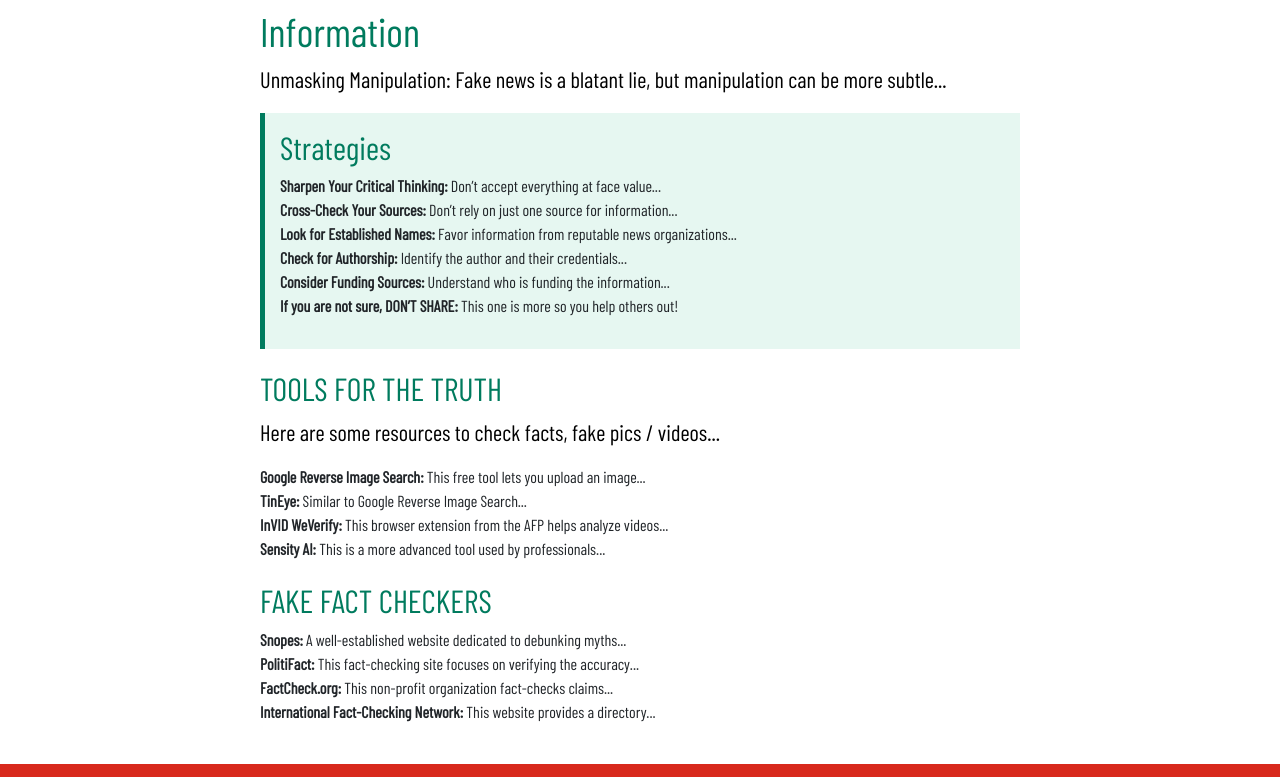
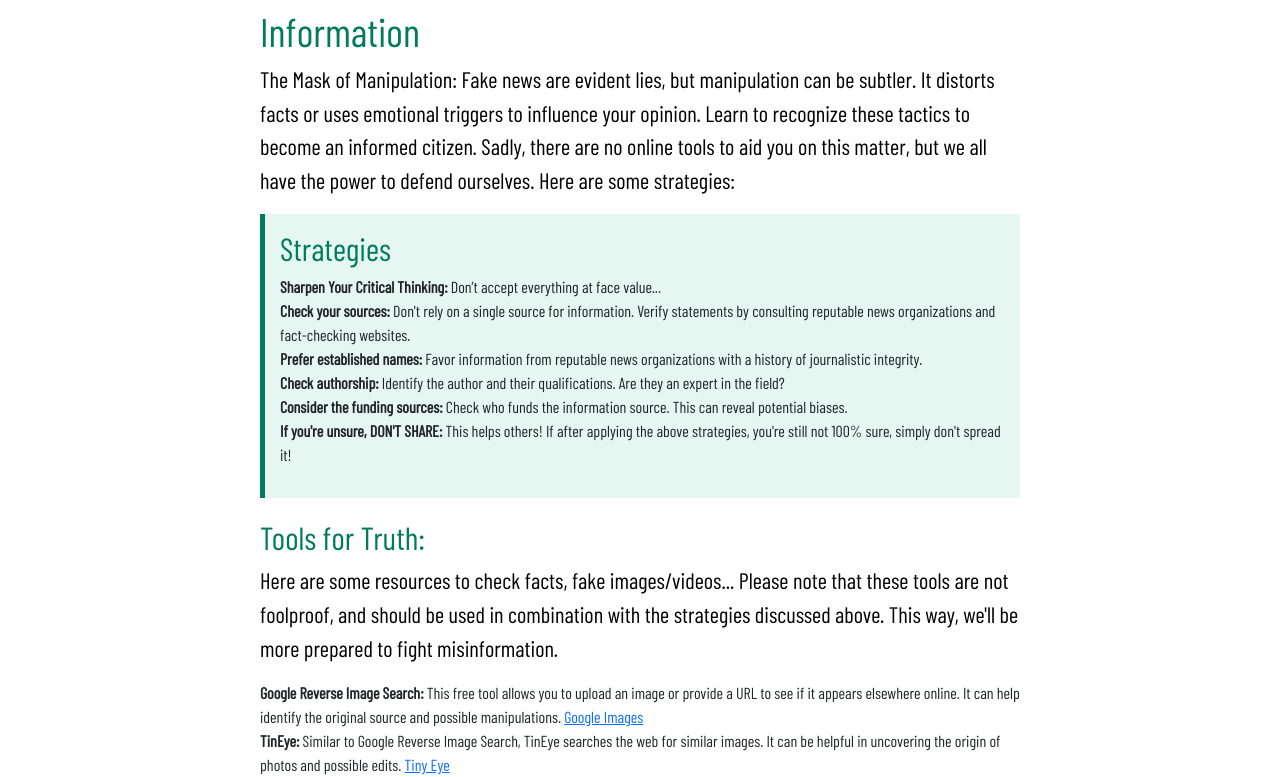
Before and after one commit to afaf2024/frontEnd, a website: page pages/information.html in a window 1280 px wide. Shown: the part 183-960 px from the top of the page. Drawn offline with nearby package versions, Linux system fonts and the light colour scheme; a web font is replaced by a local one.

Commit message:
added language support for information site

```diff
--- a/modules/language-switcher/data/de.json
+++ b/modules/language-switcher/data/de.json
@@ -9,7 +9,7 @@
   "gamepage-description": "Das Lernen über Fake News kann überwältigend sein, aber wer sagt, dass es keinen Spaß machen kann? Teste deine Detektivfähigkeiten mit unserem interaktiven Spiel! Wähle dein Spiel – wir haben verschiedene Typen von Bildern und Videos bis hin zu Nachrichten...  \nKannst du das Wahre vom Falschen unterscheiden?  \nDieses Spiel ist eine großartige Möglichkeit, um:  \n- Deine kritischen Denkfähigkeiten zu schärfen.  \n- Zu lernen, wie man Warnsignale in Online-Informationen erkennt.  \n- Ein informierter Bürger im digitalen Zeitalter zu werden.  \n\nWenn dir die Spiele gefallen haben, hör nicht auf! Wir haben verschiedene Seiten, Informationen, Leitfäden und Online-Tools, die du auf unserer Seite nutzen kannst, um dich im Informationszeitalter gegen gefälschte Inhalte zu schützen. Schau dir den Rest unserer Seite an!\n",
 
   "informationpage-title": "Information",
-  "informationpage-masquerade-title": "Die Maskerade der Manipulation:",
+  "informationpage-masquerade-title": "Die Maskerade der Manipulation: Fake News sind eine offensichtliche Lüge, aber Manipulation kann subtiler sein. Sie verdreht Fakten oder nutzt emotionale Trigger, um deine Meinung zu beeinflussen. Lerne, diese Taktiken zu erkennen, um ein informierter Bürger zu werden. Leider gibt es keine Online-Tools, die dir dabei helfen, aber wir alle haben die Macht, uns zu wehren. Hier sind einige Strategien:",
   "informationpage-masquerade-description": "Fake News sind eine offensichtliche Lüge, aber Manipulation kann subtiler sein. Sie verdreht Fakten oder nutzt emotionale Trigger, um deine Meinung zu beeinflussen. Lerne, diese Taktiken zu erkennen, um ein informierter Bürger zu werden. Leider gibt es keine Online-Tools, die dir dabei helfen, aber wir alle haben die Macht, uns zu wehren. Hier sind einige Strategien:\n",
   "informationpage-masquerade-bp1-title": "Schärfe dein kritisches Denken:",
   "informationpage-masquerade-bp1-content": "Glaub nicht alles, was du siehst. Hinterfrage die Quelle, die präsentierten Beweise und mögliche Vorurteile.\n",
--- a/modules/language-switcher/data/en.json
+++ b/modules/language-switcher/data/en.json
@@ -9,41 +9,26 @@
   "gamepage-description": "Learning about fake news can be overwhelming, but who says it can't be fun? Test your detective skills with our interactive game! Choose your game – we have different types of images and videos, even news... \nCan you tell the true from the false? \nThis game is a great way to: \n- Sharpen your critical thinking skills. \n- Learn how to spot warning signs in online information. \n- Become an informed citizen in the digital age. \n\nIf you enjoyed the games, don't stop! We have various pages, information, guides, and online tools you can use on our site to protect yourself from fake content in the information age. Check out the rest of our site!\n",
 
   "informationpage-title": "Information",
-  "informationpage-masquerade-title": "The Mask of Manipulation:",
-  "informationpage-masquerade-description": "Fake news are evident lies, but manipulation can be subtler. It distorts facts or uses emotional triggers to influence your opinion. Learn to recognize these tactics to become an informed citizen. Sadly, there are no online tools to aid you on this matter, but we all have the power to defend ourselves. Here are some strategies:\n",
-  "informationpage-masquerade-bp1-title": "Sharpen your critical thinking:",
-  "informationpage-masquerade-bp1-content": "Don't believe everything you see. Question the source, the evidence presented, and possible biases.\n",
-  "informationpage-masquerade-bp2-title": "Check your sources:",
-  "informationpage-masquerade-bp2-content": "Don't rely on a single source for information. Verify statements by consulting reputable news organizations and fact-checking websites.\n",
-  "informationpage-masquerade-bp3-title": "Prefer established names:",
-  "informationpage-masquerade-bp3-content": "Favor information from reputable news organizations with a history of journalistic integrity.",
-  "informationpage-masquerade-bp4-title": "Check authorship:",
-  "informationpage-masquerade-bp4-content": "Identify the author and their qualifications. Are they an expert in the field?",
-  "informationpage-masquerade-bp5-title": "Consider the funding sources:",
-  "informationpage-masquerade-bp5-content": "Check who funds the information source. This can reveal potential biases.",
-  "informationpage-masquerade-bp6-title": "If you're unsure, DON'T SHARE:",
-  "informationpage-masquerade-bp6-content": "This helps others! If after applying the above strategies, you're still not 100% sure, simply don't spread it!",
+  "informationpage-masquerade-title": "The Mask of Manipulation: Fake news are evident lies, but manipulation can be subtler. It distorts facts or uses emotional triggers to influence your opinion. Learn to recognize these tactics to become an informed citizen. Sadly, there are no online tools to aid you on this matter, but we all have the power to defend ourselves. Here are some strategies:",
+  "informationpage-masquerade-bp1": "<strong>Sharpen Your Critical Thinking:</strong> Don’t accept everything at face value...",
+  "informationpage-masquerade-bp2": "<strong>Check your sources:</strong> Don't rely on a single source for information. Verify statements by consulting reputable news organizations and fact-checking websites.",
+  "informationpage-masquerade-bp3": "<strong>Prefer established names:</strong> Favor information from reputable news organizations with a history of journalistic integrity.",
+  "informationpage-masquerade-bp4": "<strong>Check authorship:</strong> Identify the author and their qualifications. Are they an expert in the field?",
+  "informationpage-masquerade-bp5": "<strong>Consider the funding sources:</strong> Check who funds the information source. This can reveal potential biases.",
+  "informationpage-masquerade-bp6": "<strong>If you're unsure, DON'T SHARE:</strong> This helps others! If after applying the above strategies, you're still not 100% sure, simply don't spread it!",
 
   "informationpage-tools-title": "Tools for Truth:",
   "informationpage-tools-description": "Here are some resources to check facts, fake images/videos... Please note that these tools are not foolproof, and should be used in combination with the strategies discussed above. This way, we'll be more prepared to fight misinformation.",
-  "informationpage-tools-dfandffc-bp1-title": "Google Reverse Image Search:",
-  "informationpage-tools-dfandffc-bp1-content": "This free tool allows you to upload an image or provide a URL to see if it appears elsewhere online. It can help identify the original source and possible manipulations. \n  URL: [https://images.google.com/](https://images.google.com/)\n",
-  "informationpage-tools-dfandffc-bp2-title": "TinEye",
-  "informationpage-tools-dfandffc-bp2-content": "Similar to Google Reverse Image Search, TinEye searches the web for similar images. It can be helpful in uncovering the origin of photos and possible edits. \n  URL: [https://tineye.com/](https://tineye.com/)\n",
-  "informationpage-tools-dfandffc-bp3-title": "InVID WeVerify:",
-  "informationpage-tools-dfandffc-bp3-content": "This browser extension from AFP helps to analyze videos for signs of manipulation. It provides tips and resources to detect deepfakes. \n  URL: [https://www.invid-project.eu/tools-and-services/invid-verification-plugin/](https://www.invid-project.eu/tools-and-services/invid-verification-plugin/)\n",
-  "informationpage-tools-dfandffc-bp4-title": "Sensity AI:",
-  "informationpage-tools-dfandffc-bp4-content": "This is a more advanced tool used by professionals, although it offers a free trial. It can analyze images and videos for signs of manipulation, including deepfakes. \n  URL: [https://sensity.ai/](https://sensity.ai/)\n",
+  "informationpage-tools-dfandffc-bp1": "<strong>Google Reverse Image Search:</strong> This free tool allows you to upload an image or provide a URL to see if it appears elsewhere online. It can help identify the original source and possible manipulations. <a href='https://images.google.com/'> Google Images</a> \n",
+  "informationpage-tools-dfandffc-bp2": "<strong>TinEye:</strong> Similar to Google Reverse Image Search, TinEye searches the web for similar images. It can be helpful in uncovering the origin of photos and possible edits. \n <a href='https://tineye.com/'> Tiny Eye</a>\n",
+  "informationpage-tools-dfandffc-bp3": "<strong>InVID WeVerify:</strong> This browser extension from AFP helps to analyze videos for signs of manipulation. It provides tips and resources to detect deepfakes. \n <a href='https://www.invid-project.eu/tools-and-services/invid-verification-plugin/'> InVID WeVerify</a>",
+  "informationpage-tools-dfandffc-bp4": "<strong>Sensity AI:</strong> This is a more advanced tool used by professionals, although it offers a free trial. It can analyze images and videos for signs of manipulation, including deepfakes. \n <a href='https://sensity.ai/'>Sensity AI</a>\n",
 
   "informationpage-factchecker-title": "Fake Fact Checkers:",
-  "informationpage-factchecker-bp1-title": "Snopes:",
-  "informationpage-factchecker-bp1-description": "A well-established website that debunks myths, urban legends, and misinformation. \n  URL: [https://www.snopes.com/](https://www.snopes.com/)\n",
-  "informationpage-factchecker-bp2-title": "PolitiFact:",
-  "informationpage-factchecker-bp2-description": "This fact-checking site focuses on verifying the accuracy of claims made by politicians. \n  URL: [https://www.politifact.com/](https://www.politifact.com/)\n",
-  "informationpage-factchecker-bp3-title": "FactCheck.org:",
-  "informationpage-factchecker-bp3-description": "This nonprofit organization verifies statements made in the news and by public figures. \n  URL: [https://www.factcheck.org/](https://www.factcheck.org/)\n",
-  "informationpage-factchecker-bp4-title": "International Fact-Checking Network:",
-  "informationpage-factchecker-bp4-description": "This website offers a directory of fact-checking organizations worldwide, so you can find resources in your specific language or region. \n  URL: [https://ifcncodeofprinciples.poynter.org/](https://ifcncodeofprinciples.poynter.org/)\n",
+  "informationpage-factchecker-bp1": "<strong>Snopes:</strong> A well-established website that debunks myths, urban legends, and misinformation. \n <a href='https://www.snopes.com/'> Snopes</a> \n",
+  "informationpage-factchecker-bp2": "<strong>PolitiFact:</strong> This fact-checking site focuses on verifying the accuracy of claims made by politicians. \n <a href='https://www.politifact.com/'> Politifact</a>\n",
+  "informationpage-factchecker-bp3": "<strong>FactCheck.org:</strong> This nonprofit organization verifies statements made in the news and by public figures. \n <a href='https://www.factcheck.org/](https://www.factcheck.org/'> Factcheck.org</a>\n",
+  "informationpage-factchecker-bp4": "<strong>International Fact-Checking Network:</strong> This website offers a directory of fact-checking organizations worldwide, so you can find resources in your specific language or region. \n <a href='https://ifcncodeofprinciples.poynter.org/](https://ifcncodeofprinciples.poynter.org/'> Fact-Checking Network</a>\n",
 
 
 
--- a/modules/language-switcher/language.js
+++ b/modules/language-switcher/language.js
@@ -133,6 +133,6 @@
 
     const translation = translations[key];
 
-    element.innerText = translation;
+    element.innerHTML = translation;
 
 }
--- a/pages/information.html
+++ b/pages/information.html
@@ -20,41 +20,41 @@
   <main class="content">
     <section class="info-section">
       <img src="..\assets\images\title.png" alt="AFAF Logo" class="logo">
-      <h1>Information</h1>
-      <p>Unmasking Manipulation: Fake news is a blatant lie, but manipulation can be more subtle...</p>
+      <h1 data-i18n-key="informationpage-title">Information</h1>
+      <p data-i18n-key="informationpage-masquerade-title">Unmasking Manipulation: Fake news is a blatant lie, but manipulation can be more subtle...</p>
       <div class="strategies">
         <h2>Strategies</h2>
         <ul>
-          <li><strong>Sharpen Your Critical Thinking:</strong> Don’t accept everything at face value...</li>
-          <li><strong>Cross-Check Your Sources:</strong> Don’t rely on just one source for information...</li>
-          <li><strong>Look for Established Names:</strong> Favor information from reputable news organizations...</li>
-          <li><strong>Check for Authorship:</strong> Identify the author and their credentials...</li>
-          <li><strong>Consider Funding Sources:</strong> Understand who is funding the information...</li>
-          <li><strong>If you are not sure, DON’T SHARE:</strong> This one is more so you help others out!</li>
+          <li data-i18n-key="informationpage-masquerade-bp1"><strong>Sharpen Your Critical Thinking:</strong> Don’t accept everything at face value...</li>
+          <li data-i18n-key="informationpage-masquerade-bp2"><strong>Cross-Check Your Sources:</strong> Don’t rely on just one source for information...</li>
+          <li data-i18n-key="informationpage-masquerade-bp3"><strong>Look for Established Names:</strong> Favor information from reputable news organizations...</li>
+          <li data-i18n-key="informationpage-masquerade-bp4"><strong>Check for Authorship:</strong> Identify the author and their credentials...</li>
+          <li data-i18n-key="informationpage-masquerade-bp5"><strong>Consider Funding Sources:</strong> Understand who is funding the information...</li>
+          <li data-i18n-key="informationpage-masquerade-bp6"><strong>If you are not sure, DON’T SHARE:</strong> This one is more so you help others out!</li>
         </ul>
       </div>
     </section>
 
     <!-- Tools for Truth Section -->
     <section class="tools-section">
-      <h2>TOOLS FOR THE TRUTH</h2>
-      <p>Here are some resources to check facts, fake pics / videos...</p>
+      <h2 data-i18n-key="informationpage-tools-title">TOOLS FOR THE TRUTH</h2>
+      <p data-i18n-key="informationpage-tools-description">Here are some resources to check facts, fake pics / videos...</p>
       <ul>
-        <li><strong>Google Reverse Image Search:</strong> This free tool lets you upload an image...</li>
-        <li><strong>TinEye:</strong> Similar to Google Reverse Image Search...</li>
-        <li><strong>InVID WeVerify:</strong> This browser extension from the AFP helps analyze videos...</li>
-        <li><strong>Sensity AI:</strong> This is a more advanced tool used by professionals...</li>
+        <li data-i18n-key="informationpage-tools-dfandffc-bp1"><strong>Google Reverse Image Search:</strong> This free tool lets you upload an image...</li>
+        <li data-i18n-key="informationpage-tools-dfandffc-bp2"><strong>TinEye:</strong> Similar to Google Reverse Image Search...</li>
+        <li data-i18n-key="informationpage-tools-dfandffc-bp3"><strong>InVID WeVerify:</strong> This browser extension from the AFP helps analyze videos...</li>
+        <li data-i18n-key="informationpage-tools-dfandffc-bp4"><strong>Sensity AI:</strong> This is a more advanced tool used by professionals...</li>
       </ul>
     </section>
 
     <!-- Fake Fact Checkers Section -->
     <section class="fact-checkers-section">
-      <h2>FAKE FACT CHECKERS</h2>
+      <h2 data-i18n-key="informationpage-factchecker-title">FAKE FACT CHECKERS</h2>
       <ul>
-        <li><strong>Snopes:</strong> A well-established website dedicated to debunking myths...</li>
-        <li><strong>PolitiFact:</strong> This fact-checking site focuses on verifying the accuracy...</li>
-        <li><strong>FactCheck.org:</strong> This non-profit organization fact-checks claims...</li>
-        <li><strong>International Fact-Checking Network:</strong> This website provides a directory...</li>
+        <li data-i18n-key="informationpage-factchecker-bp1"><strong>Snopes:</strong> A well-established website dedicated to debunking myths...</li>
+        <li data-i18n-key="informationpage-factchecker-bp2"><strong>PolitiFact:</strong> This fact-checking site focuses on verifying the accuracy...</li>
+        <li data-i18n-key="informationpage-factchecker-bp3"><strong>FactCheck.org:</strong> This non-profit organization fact-checks claims...</li>
+        <li data-i18n-key="informationpage-factchecker-bp4"><strong>International Fact-Checking Network:</strong> This website provides a directory...</li>
       </ul>
     </section>
   </main>
```
